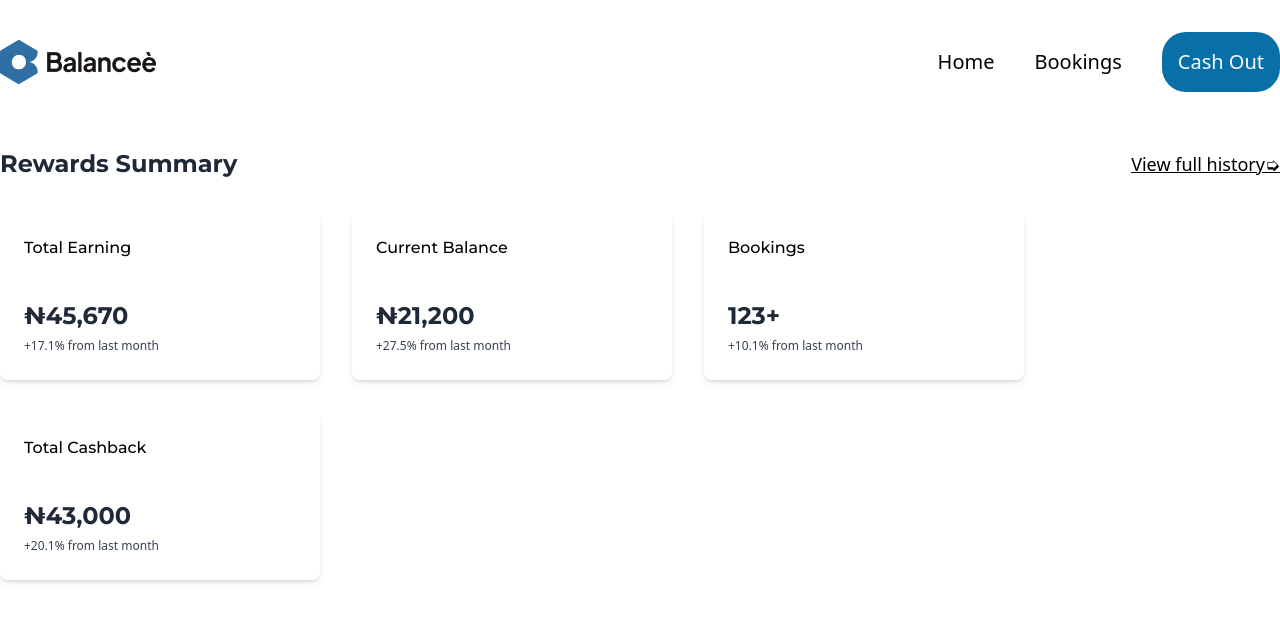
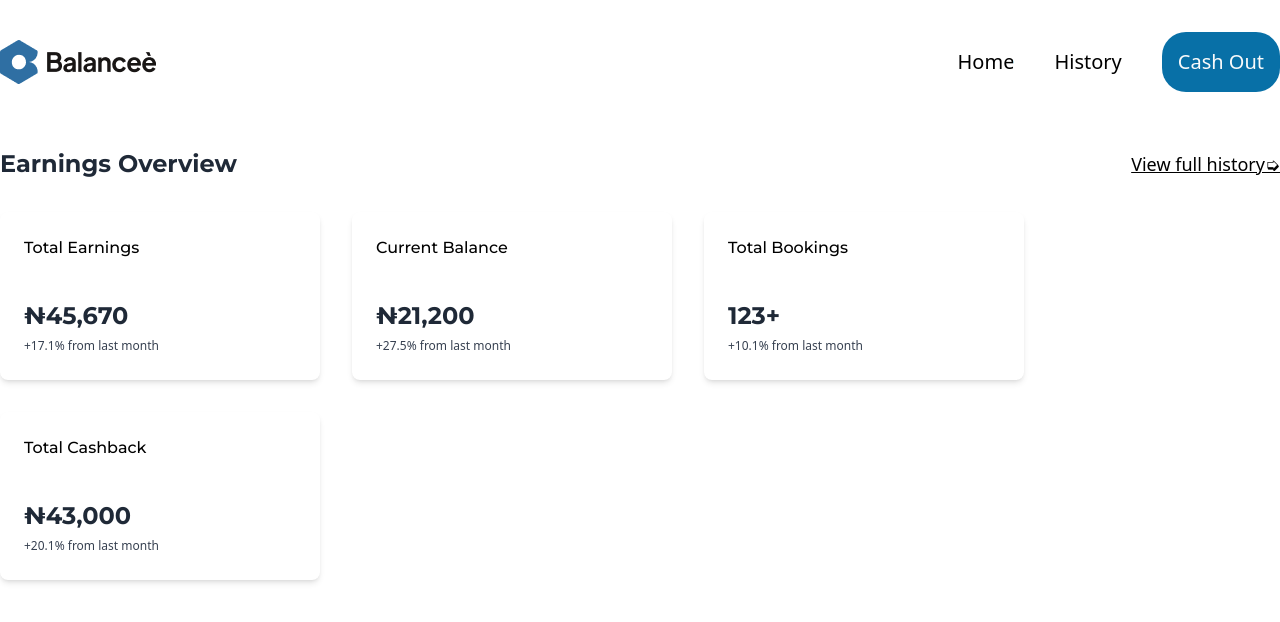
Before and after one commit to Izcomayana/balancee----rewards-summary, a React (Vite) app: page / in a window 1280 px wide. Shown: the top 622 px of the page. Built offline with nearby package versions, Linux system fonts and the light colour scheme.

Commit message:
changed booking to history

```diff
--- a/src/App.tsx
+++ b/src/App.tsx
@@ -1,6 +1,6 @@
 import { BrowserRouter as Router, Route, Routes } from "react-router-dom";
 import Home from "./components/pages/Home";
-import Bookings from "./components/pages/Bookings";
+import History from "./components/pages/History";
 import Header from "./components/Header";
 
 function App() {
@@ -10,7 +10,7 @@ function App() {
         <Header />
         <Routes>
           <Route path="/" element={<Home />} />
-          <Route path="/bookings" element={<Bookings />} />
+          <Route path="/history" element={<History />} />
         </Routes>
       </div>
     </Router>
--- a/src/components/Header/Navbar/index.tsx
+++ b/src/components/Header/Navbar/index.tsx
@@ -16,7 +16,7 @@ const Navbar = () => {
                 <Link to="/"> Home</Link>
               </li>
               <li className="nav-li text-xl font-medium text-gray-500 transition-all hover:text-[#0870A7] hover:border-b-2 focus:text-[#0870A7] focus:border-b-2 active:text-[#0870A7] active:border-b-2">
-                <Link to="/bookings">Bookings</Link>
+                <Link to="/history">History</Link>
               </li>
               <li className="cursor-pointer text-xl font-medium text-gray-50 rounded-3xl bg-[#0870A7] p-4 hover:bg-[#086fa7d6] transition-all">
                 Cash Out
--- a/src/components/Header/Offcanvas/index.tsx
+++ b/src/components/Header/Offcanvas/index.tsx
@@ -70,7 +70,7 @@ const Offcanvas = () => {
                 <Link to="/">Home</Link>
               </li>
               <li className="p-4 rounded-xl text-gray-700 text-xl font-medium transition-all hover:text-[#1D72A7] hover:bg-[#E6F1F6]" onClick={() => setIsOpen(false)}>
-                <Link to="/bookings">Bookings</Link>
+                <Link to="/history">History</Link>
               </li>
               <li className="p-4 rounded-xl text-gray-700 text-xl font-medium transition-all hover:text-[#1D72A7] hover:bg-[#E6F1F6]" onClick={() => setIsOpen(false)}>
                 Cash Out
--- a/src/components/pages/Bookings/index.tsx
+++ /dev/null
@@ -1,5 +0,0 @@
-const Bookings = () => {
-  return <div>Bookings</div>;
-};
-
-export default Bookings;
--- /dev/null
+++ b/src/components/pages/History/index.tsx
@@ -0,0 +1,5 @@
+const History = () => {
+  return <div>History</div>;
+};
+
+export default History;
--- a/src/components/pages/Home/index.tsx
+++ b/src/components/pages/Home/index.tsx
@@ -5,14 +5,14 @@ const Home = () => {
     <main>
       <div className="container mx-auto px-4 my-4 lg:my-10 xl:px-0">
         <div className="flex justify-between items-center">
-          <h1 className="text-gray-800 text-xl montserrat font-bold md:text-2xl">Rewards Summary</h1>
+          <h1 className="text-gray-800 text-xl montserrat font-bold md:text-2xl">Earnings Overview</h1>
 
           <Link to="/history" className="underline text-sm md:text-lg">View full history➭</Link>
         </div>
 
         <div className="flex flex-wrap gap-8 my-8">
           <div className="p-6 bg-white rounded-lg shadow-md w-full overflow-hidden hover:shadow-lg transition-shadow md:w-80">
-            <p className="font-medium">Total Earning</p>
+            <p className="font-medium">Total Earnings</p>
             <p className="mt-10 text-2xl text-gray-800 font-bold">₦45,670</p>
             <span className="text-xs text-gray-700">+17.1% from last month</span>
           </div>
@@ -22,7 +22,7 @@ const Home = () => {
             <span className="text-xs text-gray-700">+27.5% from last month</span>
           </div>
           <div className="p-6 bg-white rounded-lg shadow-md w-full overflow-hidden hover:shadow-lg transition-shadow md:w-80">
-            <p className="font-medium">Bookings</p>
+            <p className="font-medium">Total Bookings</p>
             <p className="mt-10 text-2xl text-gray-800 font-bold">123+</p>
             <span className="text-xs text-gray-700">+10.1% from last month</span>
           </div>
```
